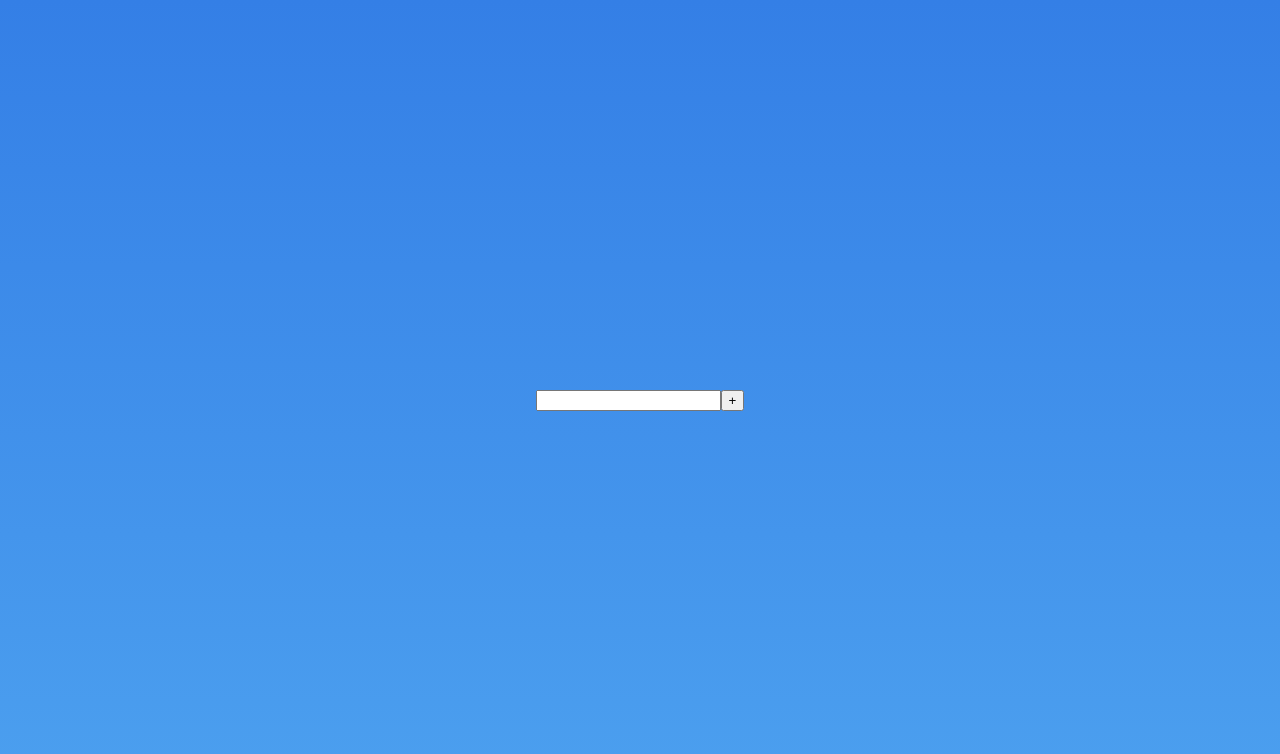
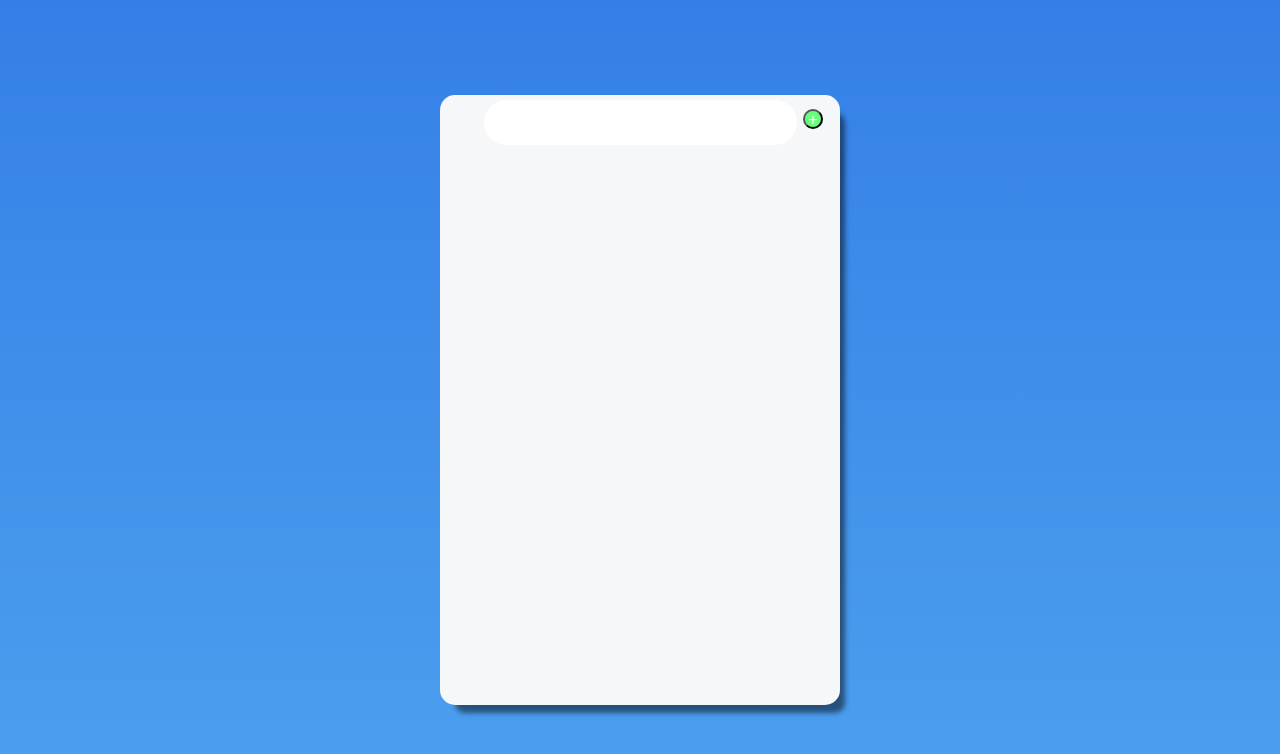
Before and after one commit to WitkowskiMichau/todo-react-redux-ts, a React app: page / in a window 1280 px wide. Shown: the top 754 px of the page. Built offline with nearby package versions, Linux system fonts and the light colour scheme.

Commit message:
Added test for App, some styling and empty actions index

```diff
--- a/src/components/App.tsx
+++ b/src/components/App.tsx
@@ -1,5 +1,6 @@
 import React from 'react'
 import AddTodo from '../containers/AddTodo';
+import '../styles/App.css'
 
 const App: React.StatelessComponent<{}> = () => (
     <div className="app-container">
--- /dev/null
+++ b/src/styles/App.scss
@@ -0,0 +1,63 @@
+@import "./variables.scss";
+
+.app-container {
+  width: 400px;
+  height: 600px;
+  background-color: $light-steel-color;
+  color: $black-color;
+  box-shadow: 10px 13px 5px -5px rgba(0, 0, 0, 0.48);
+  padding: 5px 0;
+  border-radius: 15px;
+
+  display: flex;
+  flex-direction: column;
+  align-items: center;
+  justify-content: flex-start;
+  position: relative;
+}
+
+submit-form {
+  height: 50px;
+  width: 370px;
+  border-radius: 30px;
+  margin: 7px 0;
+  font-weight: 200;
+  line-height: 40px;
+  position: absolute;
+  bottom: 5px;
+  z-index: 10;
+  cursor: pointer;
+  background-color: white;
+  box-shadow: 7px 9px 22px -9px rgba(0, 0, 0, 0.75);
+}
+
+.submit-input {
+  display: block;
+  padding: 0.85em 1.5em;
+  width: 265px;
+  border-radius: 2em;
+  background: #fff;
+  height: 18px;
+  border: none;
+  font-size: 16px;
+  &:focus {
+    outline: none;
+  }
+}
+
+.submit-button {
+  position: absolute;
+  right: 17px;
+  top: 14px;
+  background-color: $green-color;
+  height: 20px;
+  width: 20px;
+  border-radius: 27px;
+  font-size: 17px;
+  line-height: 17px;
+  padding: 0;
+  color: $white-color;
+  &:hover {
+    background-color: $green-hover-color;
+  }
+}
```
Also changed, not shown: src/actions/index.tsx (added), 1 other file (tests, documents, lock files or other folders).
